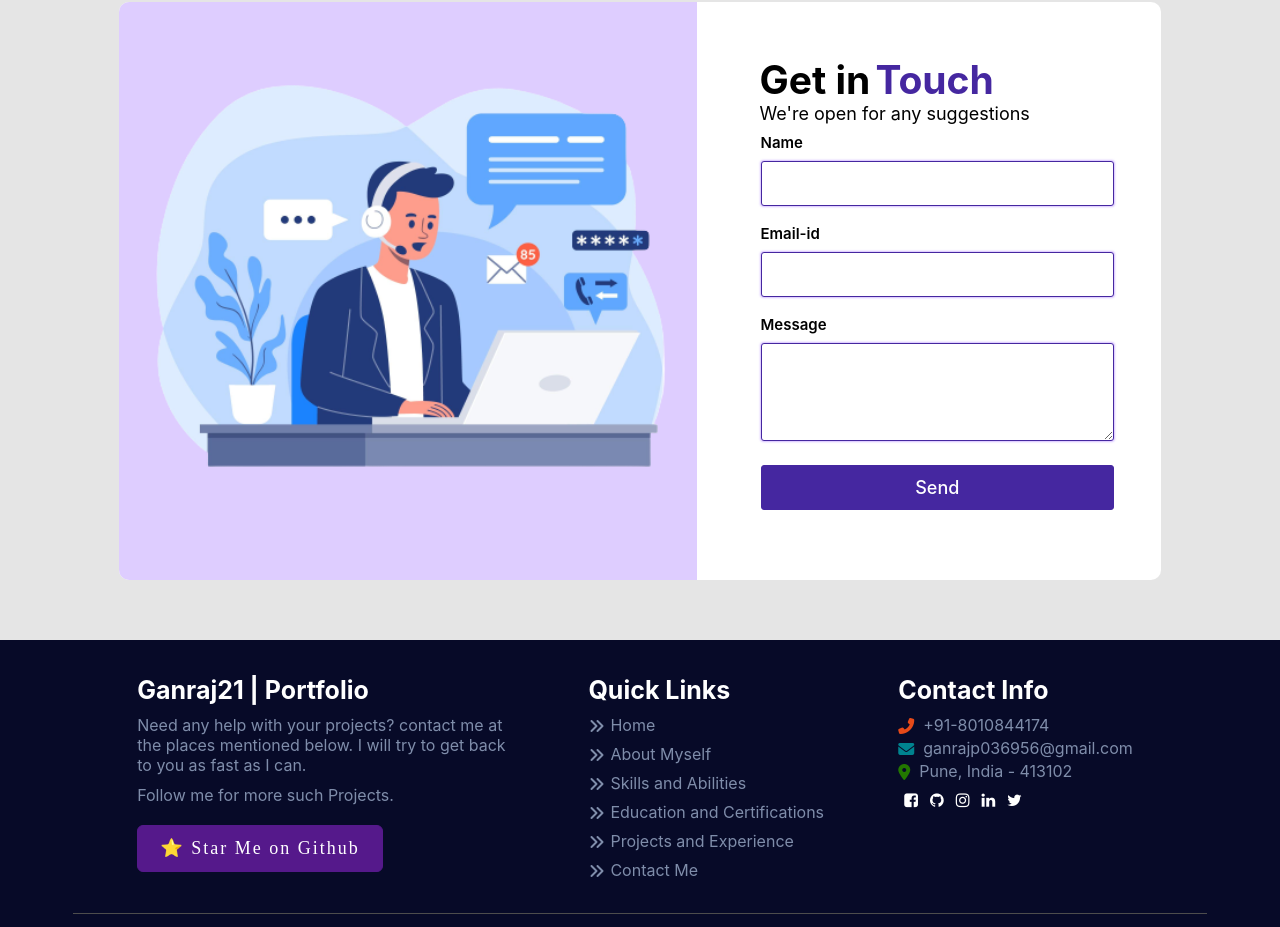
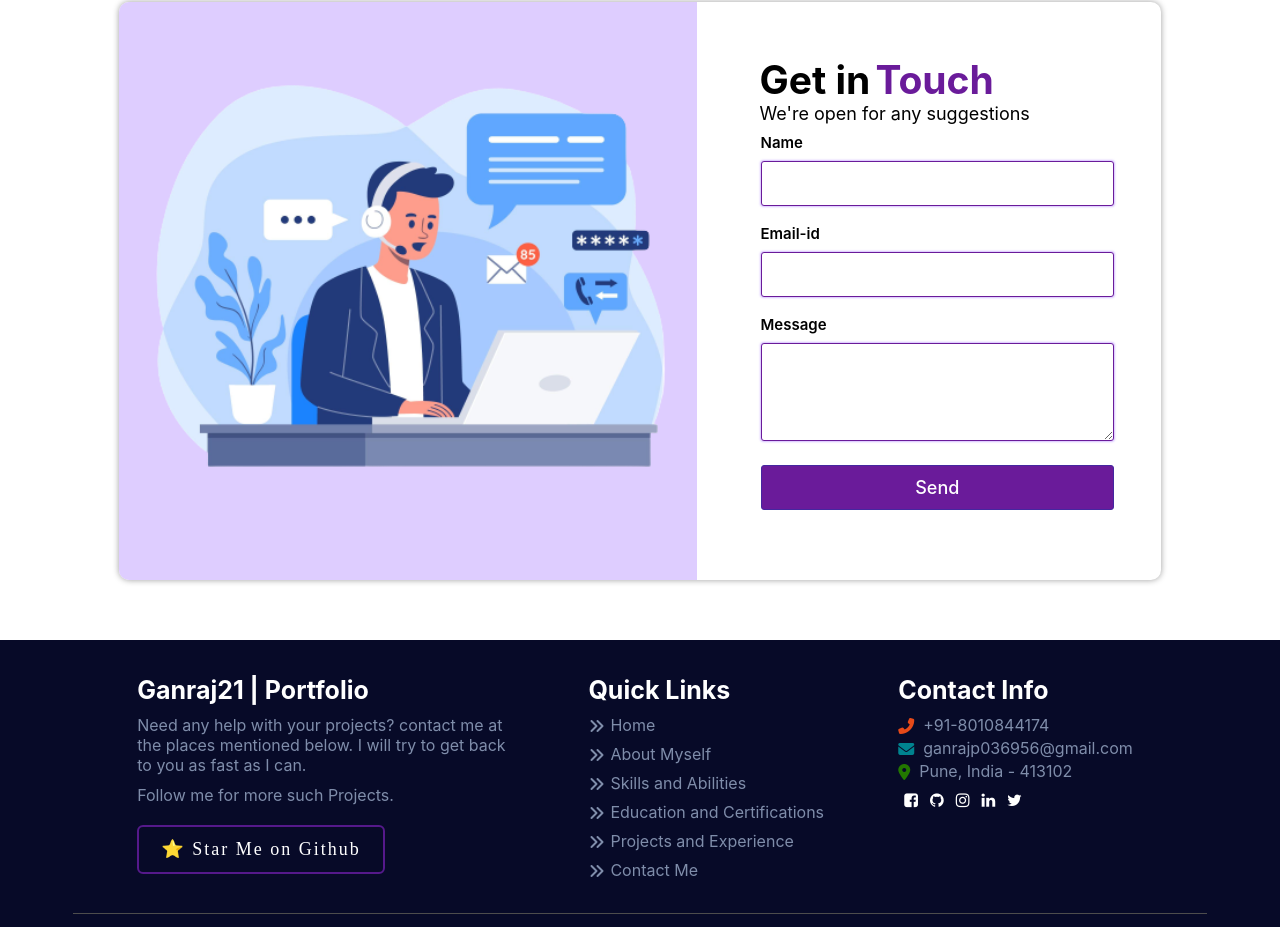
Before and after one commit to ganraj21/Portfolio-Web-Application, a React (Create React App) app: page / in a window 1280 px wide. Shown: the part 3043-3970 px from the top of the page. Built offline with nearby package versions, Linux system fonts and the light colour scheme.

Commit message:
change #325

```diff
--- a/src/pages/Contact.css
+++ b/src/pages/Contact.css
@@ -1,11 +1,12 @@
 .contact_page_section {
-  background-color: #e5e5e5;
+  background-color: #fff;
   padding: 60px 0;
 }
 .contact_section {
   width: 90%;
   flex-direction: column;
   background: #fff;
+  box-shadow: 0px 0px 6px #9d9d9d;
   border-radius: 10px;
 }
 .contact_page_section,
@@ -56,7 +57,7 @@ input {
 .submit_msg {
   height: 45px;
   width: 95%;
-  background: #4527a0;
+  background: #6a1b9a;
   border: 1px solid #4527a0;
   color: #fff;
   margin: 15px 0 15px 0;
@@ -71,7 +72,7 @@ input {
 input,
 textarea {
   outline: none;
-  border: 1px solid #4527a0;
+  border: 1px solid #6a1b9a;
   text-align: center;
   border-radius: 3px;
   box-shadow: 0px 0px 2px 1px #bc96ff9e;
@@ -86,7 +87,7 @@ input {
   margin-bottom: 9px;
 }
 .user_message_form span {
-  color: #4527a0;
+  color: #6a1b9a;
   margin-left: 5px;
 }
 .user_message_form h3 {
--- a/src/pages/components/Githubcomp.css
+++ b/src/pages/components/Githubcomp.css
@@ -2,8 +2,7 @@
   margin-top: 20px;
 }
 .bot_git_btn {
-  background-color: #55198b;
-  border: 1px solid #55198b;
+  border: 2px solid #55198b;
   color: #fff;
   font-weight: 500;
   line-height: 1.1;
```
